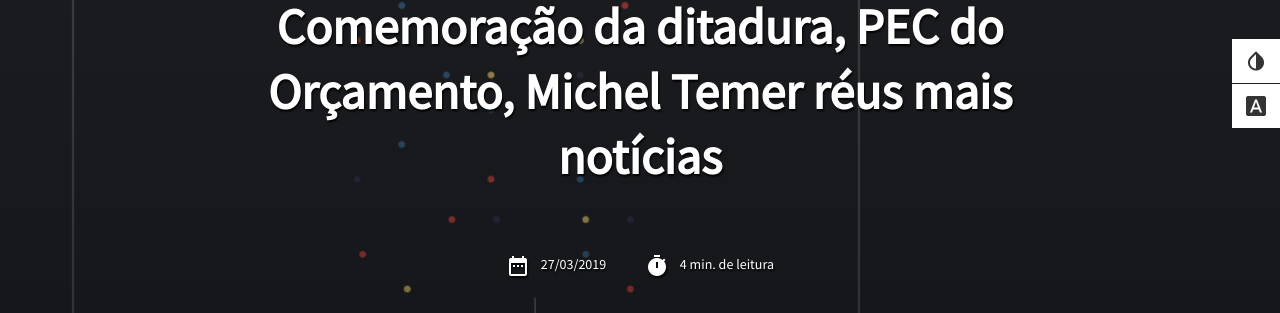
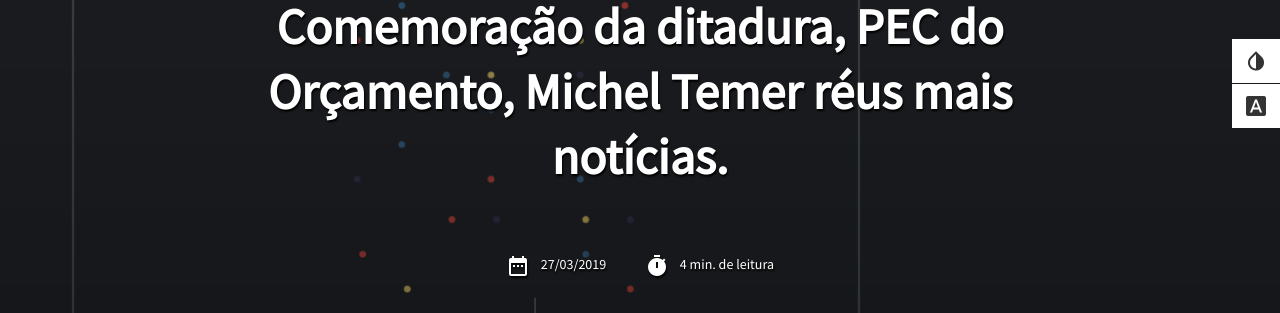
Before and after one commit to agorasei/agorasei.github.io, a Jekyll site: the page built from _posts/2019-03-28-comemoração-da-ditadura-pec-do-orçamento-michel-temer-réus-mais-notícias.md, in a window 1280 px wide and 900 px high. Shown: the part 382-695 px from the top of the window. Built offline with Jekyll 4.4.1, drawn with Linux system fonts in a browser that asks for light colours.

```diff
--- a/_posts/2019-03-28-comemoração-da-ditadura-pec-do-orçamento-michel-temer-réus-mais-notícias.md
+++ b/_posts/2019-03-28-comemoração-da-ditadura-pec-do-orçamento-michel-temer-réus-mais-notícias.md
@@ -1,7 +1,7 @@
 ---
 layout: post
 script: detail
-title: Comemoração da ditadura, PEC do Orçamento, Michel Temer réus mais notícias
+title: Comemoração da ditadura, PEC do Orçamento, Michel Temer réus mais notícias.
 subject: Política
 keywords: 'ditadura, comemoração, Jair, Bolsonaro, ministerio, defesa, 55, anos, golpe,
   militar, proibido, Mackenzie, Universidade, Presbiteriana, suspender, PEC, Orçamento,
```
